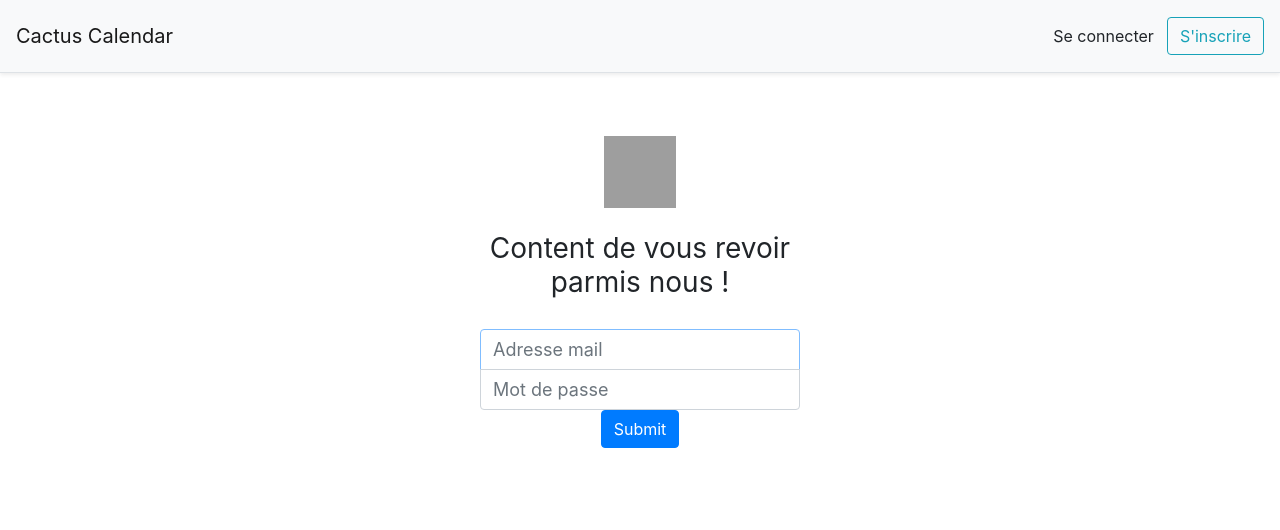
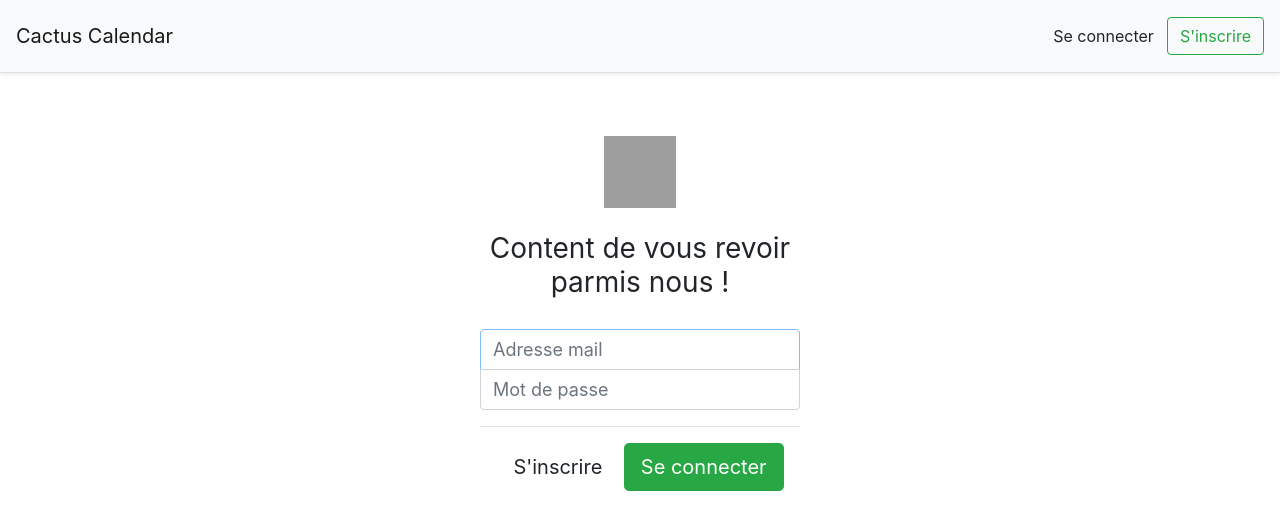
Before and after one commit to lukihd/Cactus, a Node server app: page / in a window 1280 px wide. Shown: the top 530 px of the page. Run offline with Node 20, Linux system fonts and the light colour scheme; some libraries are stand-ins or nearby versions; grey boxes are pictures that could not be loaded.

Commit message:
Login page

```diff
--- a/app/public/stylesheets/style.css
+++ b/app/public/stylesheets/style.css
@@ -1,3 +1,5 @@
+/* GENERAL */
+
 body {
   font: 14px "Lucida Grande", Helvetica, Arial, sans-serif;
 }
@@ -6,7 +8,7 @@ body {
   box-shadow: none !important;
 }
 
-/* HOME DISCONNECTED */
+/* HOME / LOGIN */
 
 .form-signin {
   width: 100%;
@@ -15,7 +17,7 @@ body {
   margin: 0 auto;
 }
 
-#inputEmail {
+#home-input-email {
   font-size: large;
   margin-top: 30px;
   margin-bottom: -1px;
@@ -23,7 +25,7 @@ body {
   border-bottom-left-radius: 0;
 }
 
-#inputPassword {
+#home-input-password {
   font-size: large;
   border-top-right-radius: 0;
   border-top-left-radius: 0;
--- a/app/views/index.hbs
+++ b/app/views/index.hbs
@@ -1,9 +1,11 @@
-<form class="form-signin text-center mt-5">
+<form class="form-signin text-center mt-5" method="POST" action="">
     <img class="mb-4" src="https://getbootstrap.com/docs/4.0/assets/brand/bootstrap-solid.svg" alt="" width="72" height="72">
     <h1 class="h3 mb-3 font-weight-normal">Content de vous revoir<br class="mb-1">parmis nous !</h1>
     <label for="inputEmail" class="sr-only">Adresse email</label>
-    <input type="email" id="inputEmail" class="form-control" placeholder="Adresse mail" required autofocus>
+    <input type="email" id="home-input-email" class="form-control" placeholder="Adresse mail" required autofocus>
     <label for="inputPassword" class="sr-only">Mot de passe</label>
-    <input type="password" id="inputPassword" class="form-control" placeholder="Mot de passe" required>
-    <button type="submit" class="btn btn-primary">Submit</button>
+    <input type="password" id="home-input-password" class="form-control text-lg" placeholder="Mot de passe" required>
+    <hr>
+    <a name="S'inscrire" id="signup" class="btn btn-lg" href="#" role="button">S'inscrire</a>
+    <button type="submit" name="signin" id="home-btn-signin" class="btn btn-success btn-lg">Se connecter</button>
 </form>
--- a/app/views/partials/header.hbs
+++ b/app/views/partials/header.hbs
@@ -3,7 +3,7 @@
         <a class="navbar-brand" href="/">Cactus Calendar</a>
         <div class="collapse navbar-collapse navbar-nav" id="navbarNav">
         </div>
-        <a name="Se connecter" id="btn-signin" class="btn" href="#" role="button">Se connecter</a>
-        <a name="S'inscrire" id="btn-signup" class="btn btn-outline-info" href="#" role="button">S'inscrire</a>
+        <a name="Se connecter" id="header-btn-signin" class="btn" href="#" role="button">Se connecter</a>
+        <a name="S'inscrire" id="header-btn-signup" class="btn btn-outline-success" href="#" role="button">S'inscrire</a>
     </nav>
 </header>
```
